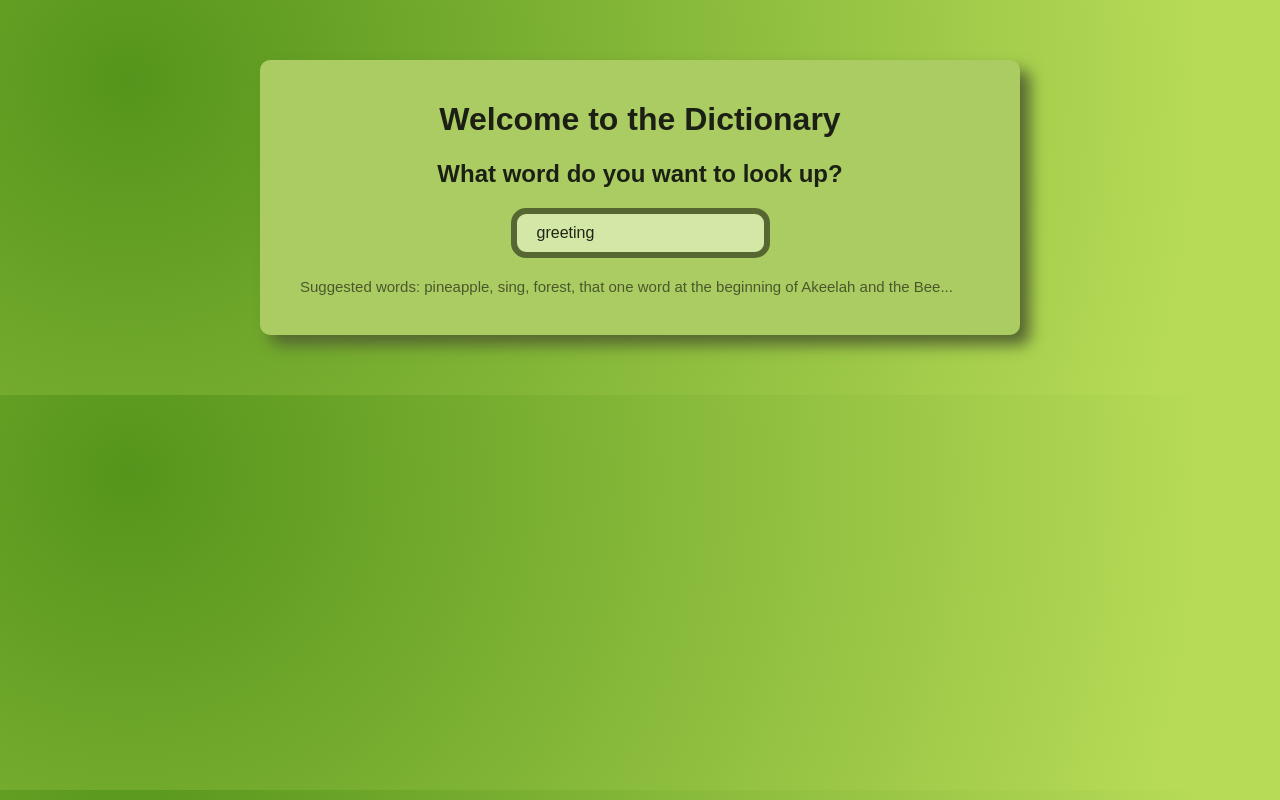
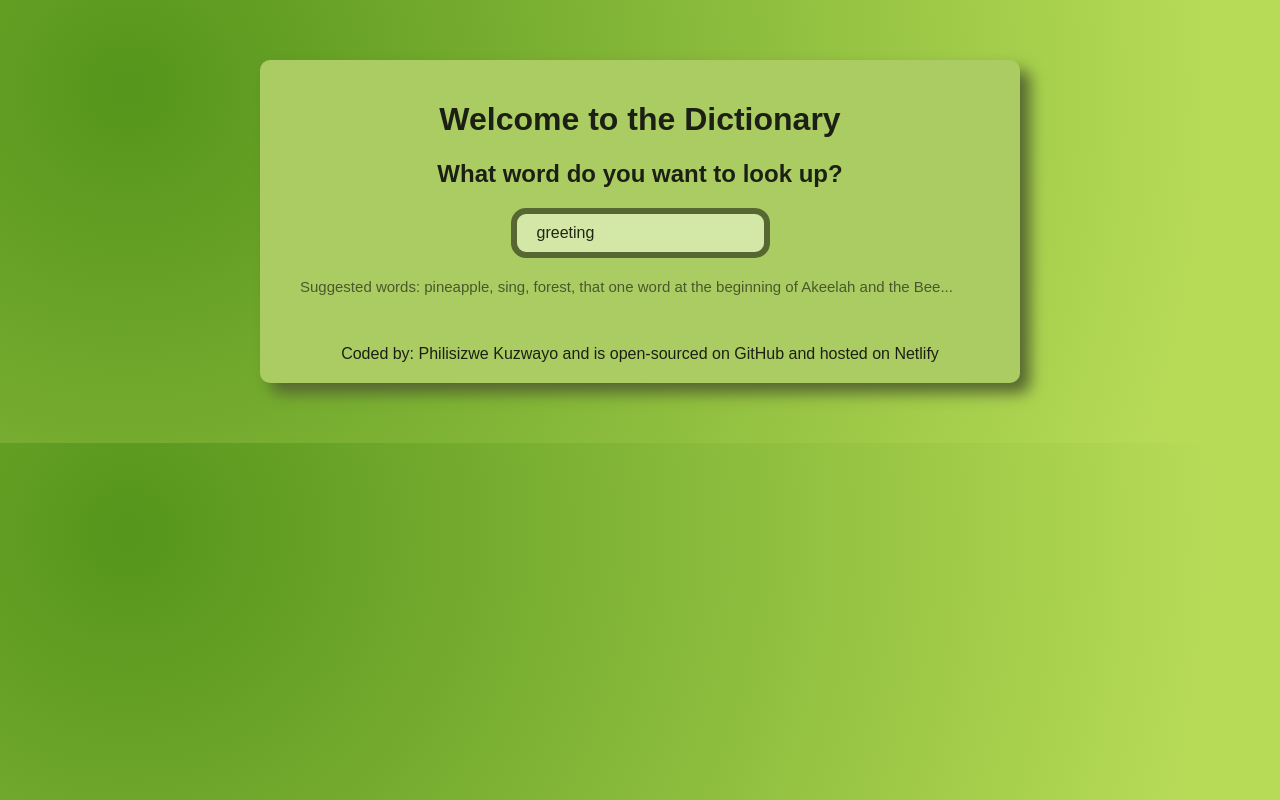
Before and after one commit to PKuzi01/react-dictionary-app-ppk, a React (Create React App) app: page / in a window 1280 px wide. Built offline with nearby package versions, Linux system fonts and the light colour scheme; no server answers; a web font is replaced by a local one.

Commit message:
Added footer

```diff
--- a/src/App.js
+++ b/src/App.js
@@ -1,5 +1,6 @@
 import './App.css';
 import Dictionary from "./Dictionary.js"
+import Footer from "./Footer";
 
 function App() {
   return (
@@ -14,6 +15,7 @@ function App() {
           </h2>
         </div>
         <Dictionary defaultKeyword="greeting"/>
+        <Footer />
       </div>
     </div>
   );
--- /dev/null
+++ b/src/Footer.css
@@ -0,0 +1,14 @@
+.Footer {
+    text-align: center;
+    margin-top: 30px;
+    color: #1c2014;
+}
+
+a {
+    text-decoration: none;
+    color: #1c2014;
+}
+
+a:hover {
+    text-decoration: underline;
+}
--- /dev/null
+++ b/src/Footer.js
@@ -0,0 +1,37 @@
+import React from "react";
+import "./Footer.css";
+
+function Footer() {
+    return (
+        <div className="Footer">
+             <footer>
+        Coded by:{" "}
+        <a
+          href="https://www.linkedin.com/in/philisizwe-kuzwayo-3116541a8/"
+          target="_blank"
+          rel="noopener noreferrer"
+        >
+          Philisizwe Kuzwayo
+        </a>
+        {" "}and is{" "}
+        <a
+          href="https://github.com/PKuzi01/react-dictionary-app-ppk"
+          target="_blank"
+          rel="noopener noreferrer"
+        >
+          open-sourced on GitHub
+        </a>
+        {" "}and{" "}
+        <a
+          href="https://react-dictionary-app-ppk.netlify.app/"
+          target="_blank"
+          rel="noopener noreferrer"
+        >
+          hosted on Netlify
+        </a>
+      </footer>
+        </div>
+    )
+}
+
+export default Footer;
```
